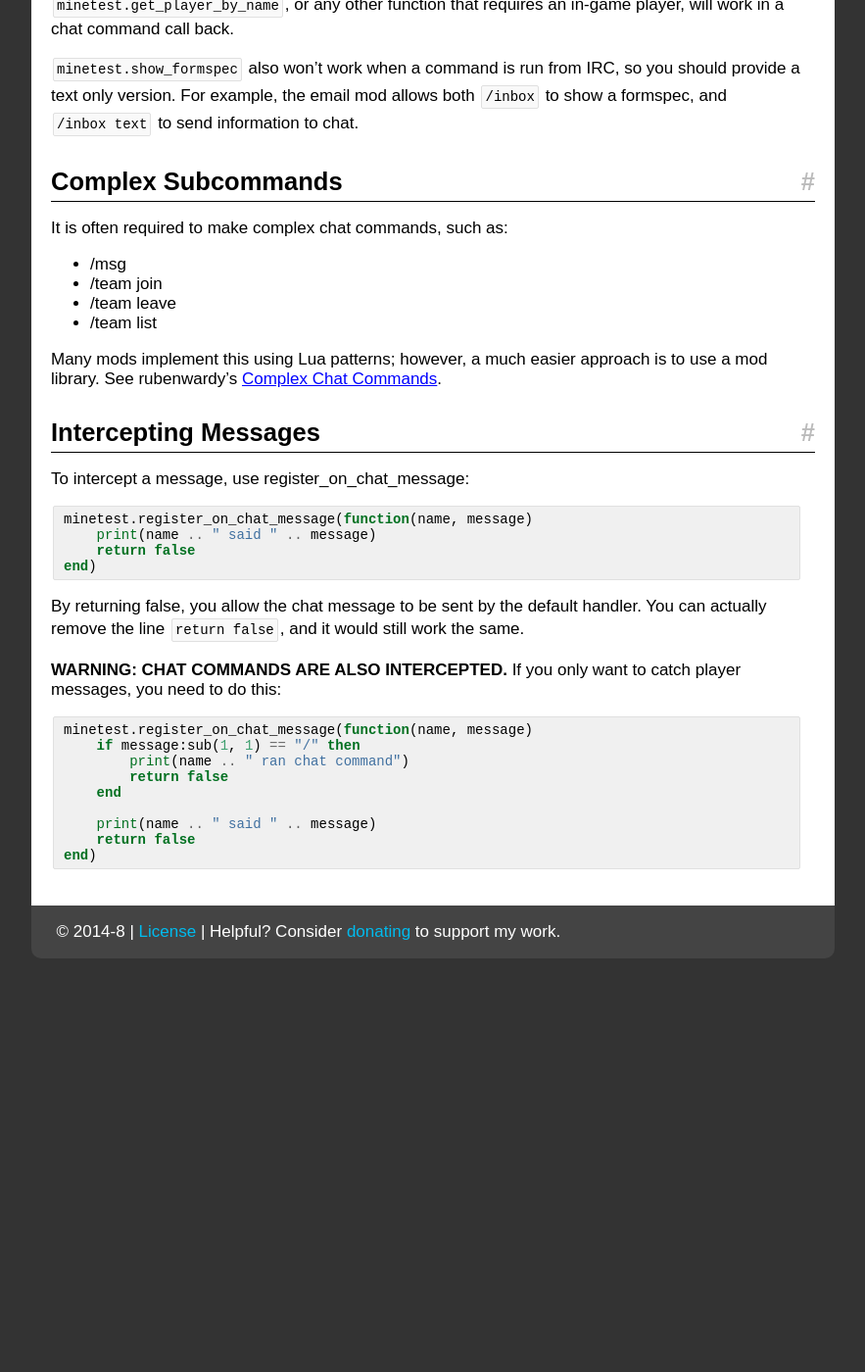
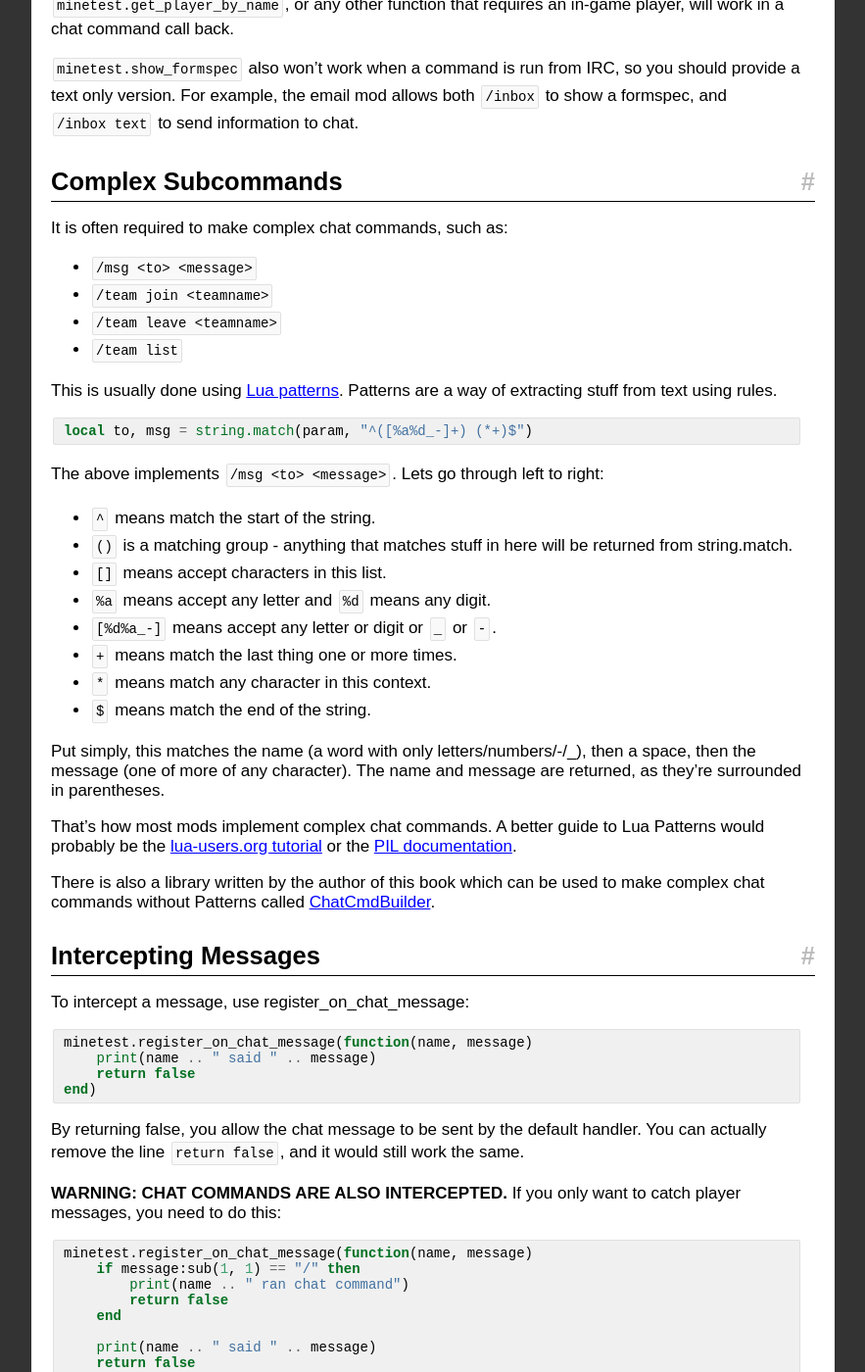
Before and after one commit to rubenwardy/minetest_modding_book, a Jekyll site: the page built from en/chapters/chat.md, in a window 1280 px wide and 1400 px high, scrolled down 1641 px. Shown: the whole window at 98% size, without its empty margins (338-1221 px from the left). Built offline with Jekyll 4.4.1, drawn with Linux system fonts in a browser that asks for light colours; nearby versions of some CDN libraries; before the commit the page ends 2639 px from its top, so only the background shows below that; some of the changed text lies outside the part shown.

Commit message:
ChatCmdBuilder: Add notes to be less misleading, also document luapatterns

```diff
--- a/_data/links_en.yml
+++ b/_data/links_en.yml
@@ -49,7 +49,7 @@
   num:   10
   link:  chapters/chat.html
 
-- title: Complex Chat Commands
+- title: Chat Command Builder
   num:   11
   link:  chapters/chat_complex.html
 
--- a/en/chapters/chat.md
+++ b/en/chapters/chat.md
@@ -106,14 +106,42 @@ to show a formspec, and `/inbox text` to send information to chat.
 
 It is often required to make complex chat commands, such as:
 
-* /msg <name> <message>
-* /team join <teamname>
-* /team leave <teamname>
-* /team list
+* `/msg <to> <message>`
+* `/team join <teamname>`
+* `/team leave <teamname>`
+* `/team list`
 
-Many mods implement this using Lua patterns; however, a much easier
-approach is to use a mod library. See rubenwardy's
-[Complex Chat Commands](chat_complex.html).
+This is usually done using [Lua patterns](https://www.lua.org/pil/20.2.html).
+Patterns are a way of extracting stuff from text using rules.
+
+{% highlight lua %}
+local to, msg = string.match(param, "^([%a%d_-]+) (*+)$")
+{% endhighlight %}
+
+The above implements `/msg <to> <message>`. Lets go through left to right:
+
+* `^` means match the start of the string.
+* `()` is a matching group - anything that matches stuff in here will be
+  returned from string.match.
+* `[]` means accept characters in this list.
+* `%a` means accept any letter and `%d` means any digit.
+* `[%d%a_-]` means accept any letter or digit or `_` or `-`.
+* `+` means match the last thing one or more times.
+* `*` means match any character in this context.
+* `$` means match the end of the string.
+
+Put simply, this matches the name (a word with only letters/numbers/-/_),
+then a space, then the message (one of more of any character). The name and
+message are returned, as they're surrounded in parentheses.
+
+That's how most mods implement complex chat commands. A better guide to Lua
+Patterns would probably be the
+[lua-users.org tutorial](http://lua-users.org/wiki/PatternsTutorial)
+or the [PIL documentation](https://www.lua.org/pil/20.2.html).
+
+There is also a library written by the author of this book which can be used
+to make complex chat commands without Patterns called
+[ChatCmdBuilder](chat_complex.html).
 
 
 ## Intercepting Messages
```
Also changed, not shown: en/chapters/chat_complex.md (+10 -3 lines).
